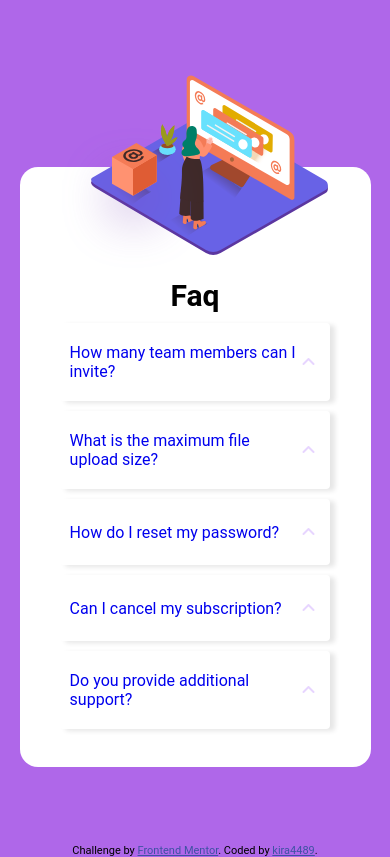
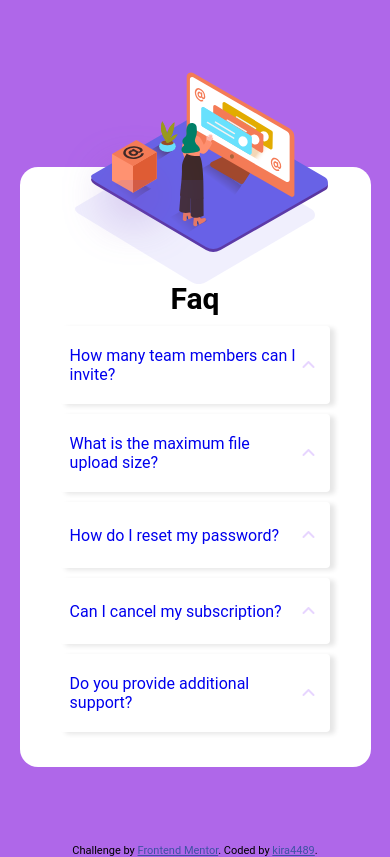
Before and after one commit to kira4489/faq-accordion-main, a plain HTML site: page index.html in a window 390 px wide. Drawn offline with Linux system fonts and the light colour scheme.

Commit message:
responsive

```diff
--- a/css/style.css
+++ b/css/style.css
@@ -170,17 +170,15 @@ display: none;
     display: none;
   }
   .ilustration-women-mobile {
-      display: block;
-      margin: -9rem;
+    display: block;
+    margin: -9rem;
   }
   .bg-pattern-desktop {
     display: none;
   }
   .bg-pattern-mobile {
     display: block;
-    width: 80%;
-    /* position: absolute; */
-    margin:auto
+    margin-bottom: -10rem;
   }
   .accordion {
     margin: 1rem;
--- a/index.html
+++ b/index.html
@@ -32,6 +32,9 @@
         </div>
         <div class="ilustration-women-mobile">
          <img src="/images/illustration-woman-online-mobile.svg">
+        </div>
+        <div class="bg-pattern-mobile">
+          <img src="/images/bg-pattern-mobile.svg"/>
         </div>
         <div class="accordion">
           <h1>Faq</h1>
```
